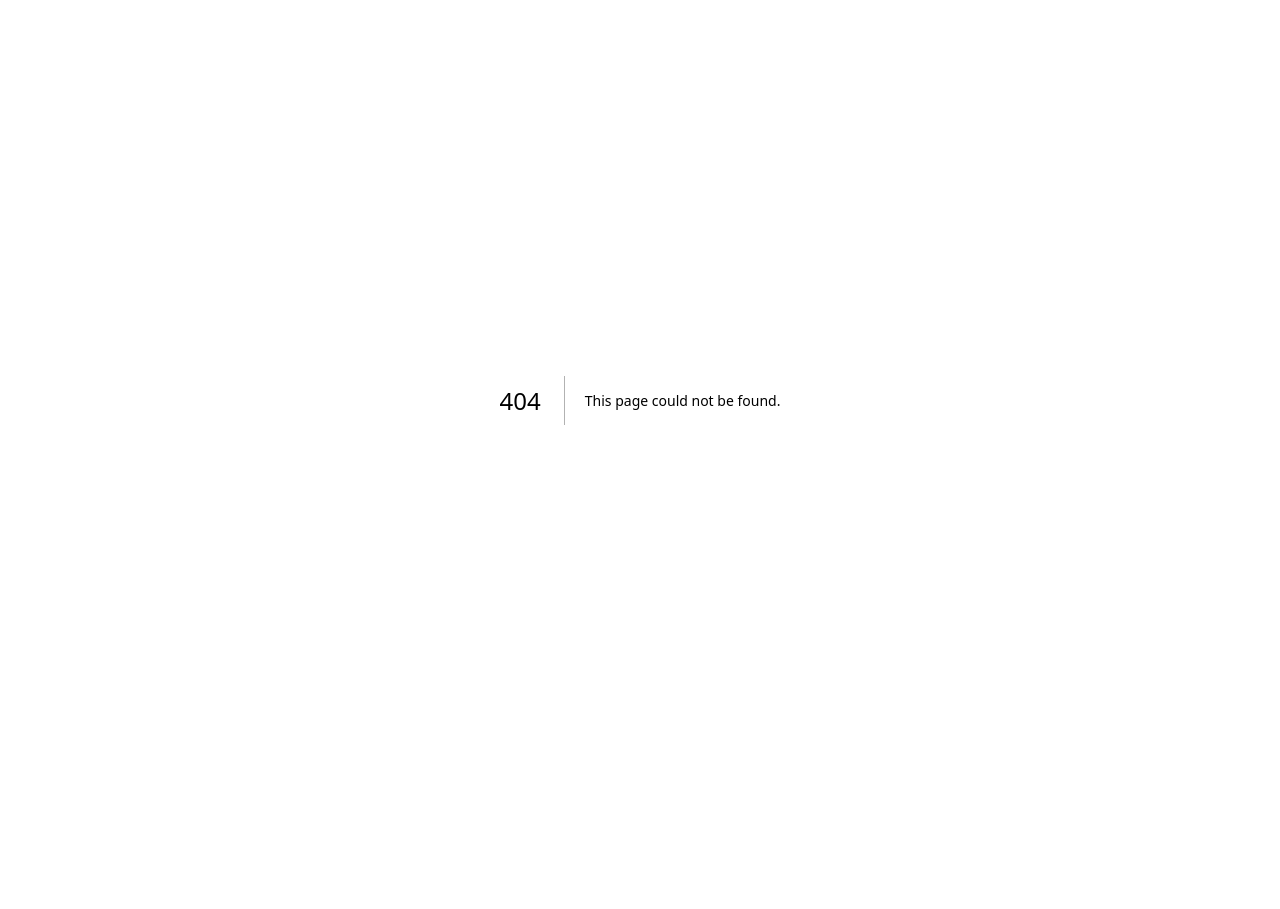
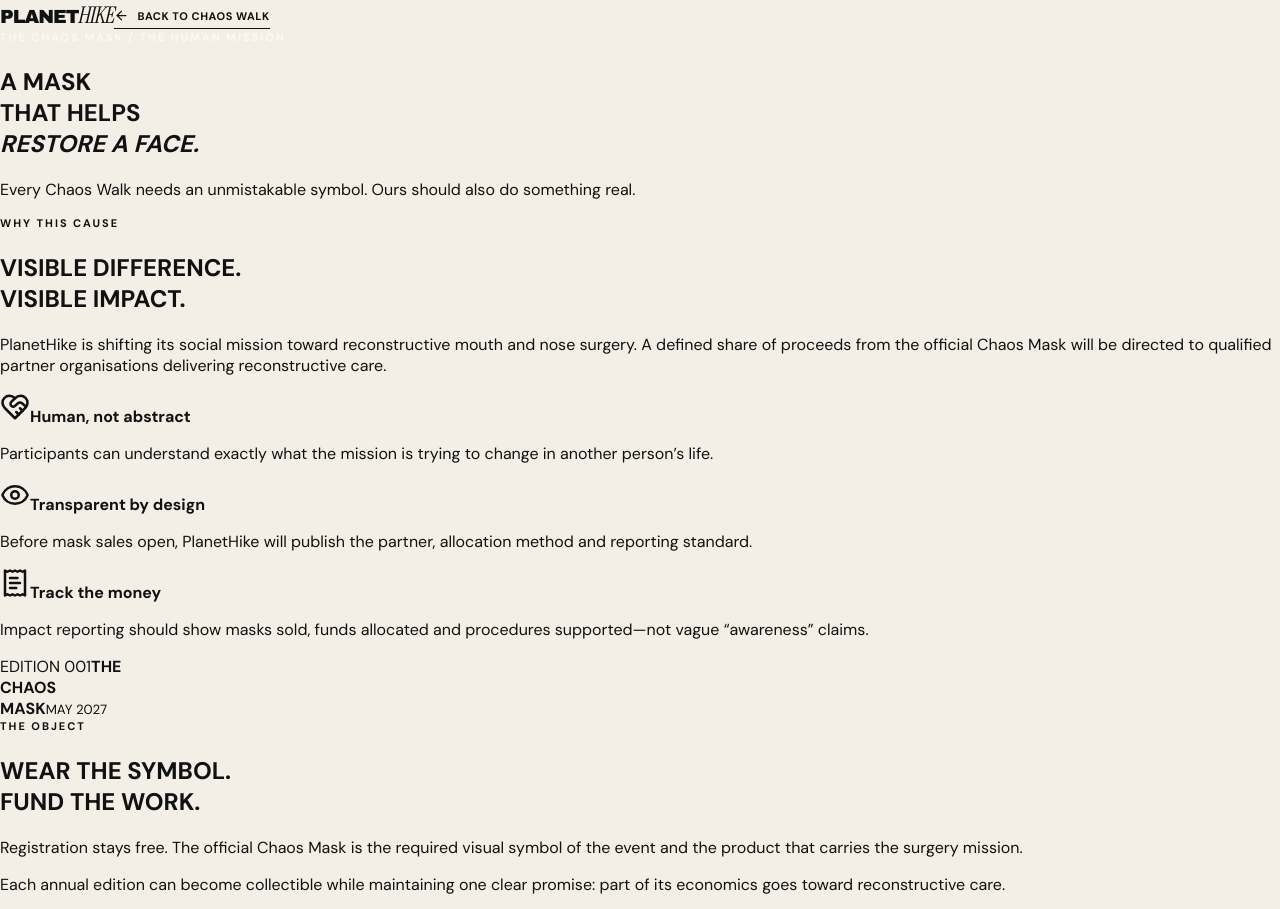
Before and after one commit to unikmo/planethike, a Next.js app: page /surgery in a window 1280 px wide. Before the commit this address had no page. Shown: the top 909 px of the page. Before the commit the page ends 800 px from the top, so only its background shows below. Built offline with nearby package versions, Linux system fonts and the light colour scheme.

Commit message:
Add dedicated surgery impact page

```diff
--- /dev/null
+++ b/app/surgery/page.tsx
@@ -0,0 +1,67 @@
+import { ArrowLeft, ArrowRight, HeartHandshake, Eye, ReceiptText } from 'lucide-react';
+
+export default function SurgeryPage() {
+  return (
+    <main>
+      <header className="subHeader darkHeader">
+        <a className="brand" href="/">PLANET<span>HIKE</span></a>
+        <a className="textLink" href="/"><ArrowLeft size={15}/> Back to Chaos Walk</a>
+      </header>
+
+      <section className="surgeryHeroPage">
+        <div className="surgeryHeroPhoto" aria-hidden="true" />
+        <div className="surgeryHeroShade" />
+        <div className="surgeryHeroCopy">
+          <p className="sectionKicker light">THE CHAOS MASK / THE HUMAN MISSION</p>
+          <h1>A MASK<br/>THAT HELPS<br/><em>RESTORE A FACE.</em></h1>
+          <p>Every Chaos Walk needs an unmistakable symbol. Ours should also do something real.</p>
+        </div>
+      </section>
+
+      <section className="surgeryStatement">
+        <div className="sectionKicker">WHY THIS CAUSE</div>
+        <h2>VISIBLE DIFFERENCE.<br/>VISIBLE IMPACT.</h2>
+        <p>PlanetHike is shifting its social mission toward reconstructive mouth and nose surgery. A defined share of proceeds from the official Chaos Mask will be directed to qualified partner organisations delivering reconstructive care.</p>
+      </section>
+
+      <section className="impactPrinciples">
+        <article>
+          <HeartHandshake size={30}/>
+          <strong>Human, not abstract</strong>
+          <p>Participants can understand exactly what the mission is trying to change in another person’s life.</p>
+        </article>
+        <article>
+          <Eye size={30}/>
+          <strong>Transparent by design</strong>
+          <p>Before mask sales open, PlanetHike will publish the partner, allocation method and reporting standard.</p>
+        </article>
+        <article>
+          <ReceiptText size={30}/>
+          <strong>Track the money</strong>
+          <p>Impact reporting should show masks sold, funds allocated and procedures supported—not vague “awareness” claims.</p>
+        </article>
+      </section>
+
+      <section className="maskStory">
+        <div className="maskStoryVisual">
+          <span>EDITION 001</span>
+          <strong>THE<br/>CHAOS<br/>MASK</strong>
+          <small>MAY 2027</small>
+        </div>
+        <div className="maskStoryCopy">
+          <p className="sectionKicker">THE OBJECT</p>
+          <h2>WEAR THE SYMBOL.<br/>FUND THE WORK.</h2>
+          <p>Registration stays free. The official Chaos Mask is the required visual symbol of the event and the product that carries the surgery mission.</p>
+          <p>Each annual edition can become collectible while maintaining one clear promise: part of its economics goes toward reconstructive care.</p>
+          <a href="/#join" className="button buttonDark">Pre-register for Edition 001 <ArrowRight size={18}/></a>
+        </div>
+      </section>
+
+      <section className="surgeryTransparency">
+        <p className="sectionKicker light">NO VAGUE CHARITY LANGUAGE</p>
+        <h2>WE WILL PUBLISH<br/>THE RECEIPTS.</h2>
+        <p>Partner names, the exact contribution formula, disbursements and outcome reporting will be published before public mask sales begin. Until those agreements are signed, PlanetHike will not claim a fixed amount per mask.</p>
+      </section>
+    </main>
+  );
+}
```
